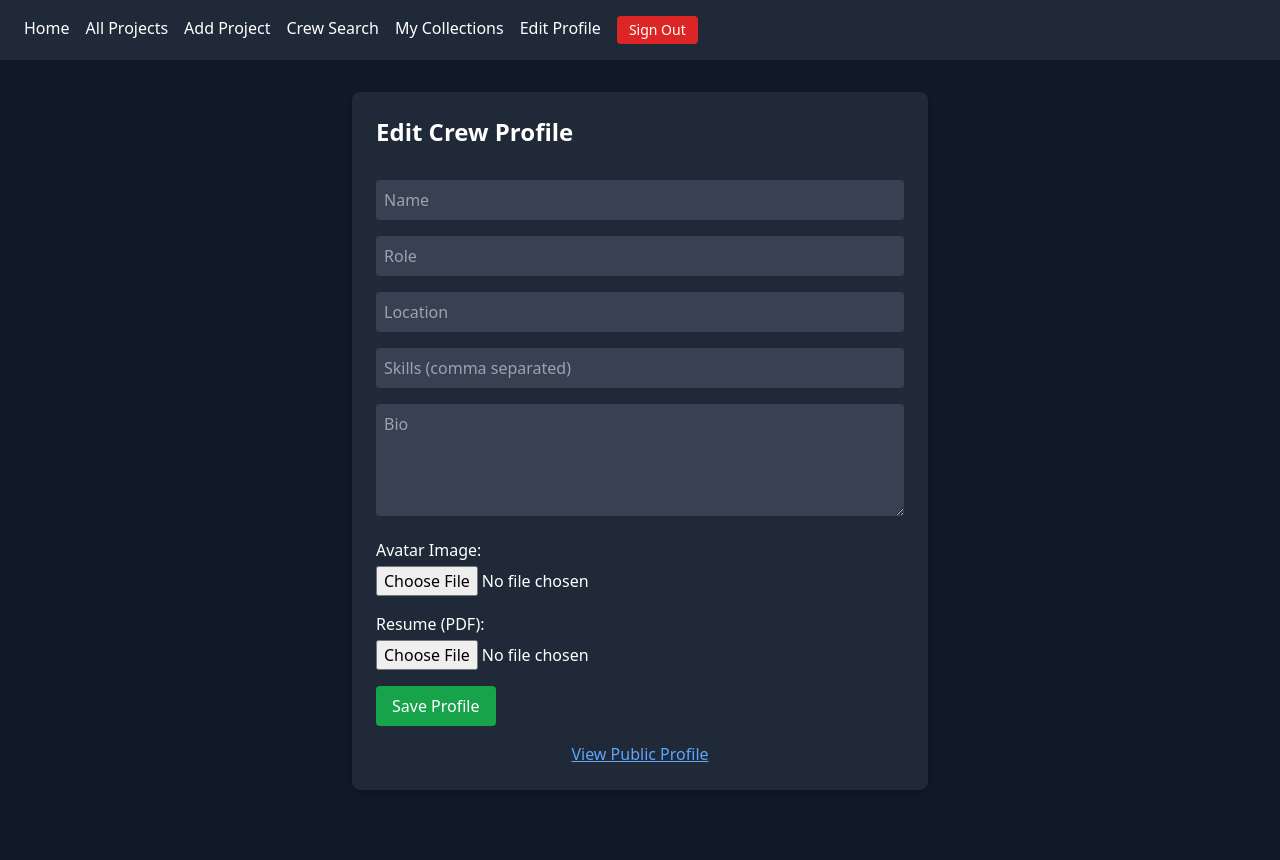
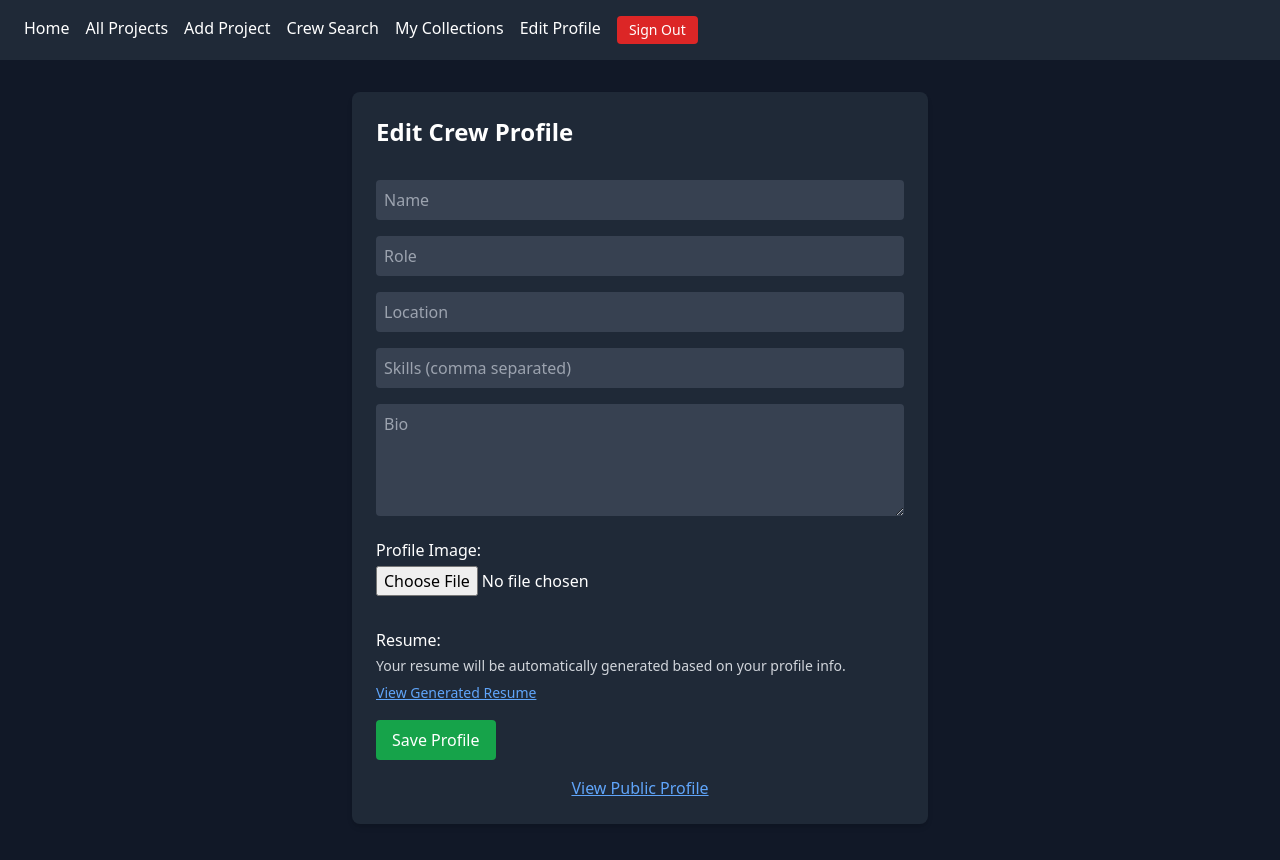
Before and after one commit to fco71/whosonset, a React app: page /edit-profile in a window 1280 px wide. Built offline with nearby package versions, Linux system fonts and the light colour scheme; no server answers; the database is empty; sample sign-in values are in the browser's storage.

Commit message:
another update better than before. But still not saving to firestore

```diff
--- a/src/components/EditCrewProfile.tsx
+++ b/src/components/EditCrewProfile.tsx
@@ -10,8 +10,7 @@ interface FormData {
   location: string;
   skills: string;
   bio: string;
-  avatarUrl: string;
-  resumeUrl: string;
+  profileImageUrl: string;
 }
 
 const EditCrewProfile: React.FC = () => {
@@ -24,15 +23,14 @@ const EditCrewProfile: React.FC = () => {
     location: '',
     skills: '',
     bio: '',
-    avatarUrl: '',
-    resumeUrl: '',
+    profileImageUrl: '',
   });
 
   const [errors, setErrors] = useState<Partial<FormData>>({});
   const [loading, setLoading] = useState(false);
   const [message, setMessage] = useState<string | null>(null);
 
-  // Fetch existing profile if available
+  // Fetch existing profile
   useEffect(() => {
     const fetchProfile = async () => {
       if (!currentUser) return;
@@ -40,7 +38,15 @@ const EditCrewProfile: React.FC = () => {
         const docRef = doc(db, 'crewProfiles', currentUser.uid);
         const docSnap = await getDoc(docRef);
         if (docSnap.exists()) {
-          setForm(docSnap.data() as FormData);
+          const data = docSnap.data();
+          setForm({
+            name: data.name || '',
+            role: data.role || '',
+            location: data.location || '',
+            skills: data.skills || '',
+            bio: data.bio || '',
+            profileImageUrl: data.profileImageUrl || '',
+          });
         }
       } catch (error) {
         console.error('Error loading profile:', error);
@@ -71,29 +77,16 @@ const EditCrewProfile: React.FC = () => {
     return Object.keys(newErrors).length === 0;
   };
 
-  const handleAvatarChange = async (e: React.ChangeEvent<HTMLInputElement>) => {
+  const handleProfileImageChange = async (e: React.ChangeEvent<HTMLInputElement>) => {
     if (!currentUser || !e.target.files?.[0]) return;
     const file = e.target.files[0];
-    const storageRef = ref(storage, `avatars/${currentUser.uid}`);
+    const storageRef = ref(storage, `profileImages/${currentUser.uid}`);
     try {
       await uploadBytes(storageRef, file);
       const downloadURL = await getDownloadURL(storageRef);
-      setForm((prevForm) => ({ ...prevForm, avatarUrl: downloadURL }));
+      setForm((prevForm) => ({ ...prevForm, profileImageUrl: downloadURL }));
     } catch (error) {
-      console.error('Error uploading avatar:', error);
-    }
-  };
-
-  const handleResumeChange = async (e: React.ChangeEvent<HTMLInputElement>) => {
-    if (!currentUser || !e.target.files?.[0]) return;
-    const file = e.target.files[0];
-    const storageRef = ref(storage, `resumes/${currentUser.uid}.pdf`);
-    try {
-      await uploadBytes(storageRef, file);
-      const downloadURL = await getDownloadURL(storageRef);
-      setForm((prevForm) => ({ ...prevForm, resumeUrl: downloadURL }));
-    } catch (error) {
-      console.error('Error uploading resume:', error);
+      console.error('Error uploading profile image:', error);
     }
   };
 
@@ -110,7 +103,8 @@ const EditCrewProfile: React.FC = () => {
     setMessage(null);
 
     try {
-      await setDoc(doc(db, 'crewProfiles', currentUser.uid), form);
+      const docRef = doc(db, 'crewProfiles', currentUser.uid);
+      await setDoc(docRef, { ...form, uid: currentUser.uid });
       setMessage('Profile saved successfully!');
     } catch (error) {
       console.error('Error saving profile:', error);
@@ -171,44 +165,42 @@ const EditCrewProfile: React.FC = () => {
         />
         {errors.bio && <p className="text-red-400 text-sm">{errors.bio}</p>}
 
-        {/* Avatar Upload */}
+        {/* Profile Image Upload */}
         <div>
-          <label className="block mb-1">Avatar Image:</label>
-          <input type="file" accept="image/*" onChange={handleAvatarChange} />
-          {form.avatarUrl && (
+          <label className="block mb-1">Profile Image:</label>
+          <input type="file" accept="image/*" onChange={handleProfileImageChange} />
+          {form.profileImageUrl && (
             <>
-              <img src={form.avatarUrl} alt="avatar" className="mt-2 h-20 w-20 object-cover rounded-full" />
+              <img
+                src={form.profileImageUrl}
+                alt="profile"
+                className="mt-2 h-20 w-20 object-cover rounded-full"
+              />
               <button
-                onClick={() => setForm((prev) => ({ ...prev, avatarUrl: '' }))}
+                onClick={() => setForm((prev) => ({ ...prev, profileImageUrl: '' }))}
                 className="mt-2 text-red-400 underline text-sm"
               >
-                Remove Avatar
+                Remove Profile Image
               </button>
             </>
           )}
         </div>
 
-        {/* Resume Upload */}
-        <div>
-          <label className="block mb-1">Resume (PDF):</label>
-          <input type="file" accept="application/pdf" onChange={handleResumeChange} />
-          {form.resumeUrl && (
-            <>
-              <a
-                href={form.resumeUrl}
-                target="_blank"
-                rel="noopener noreferrer"
-                className="text-blue-400 underline mt-2 block"
-              >
-                View Uploaded Resume
-              </a>
-              <button
-                onClick={() => setForm((prev) => ({ ...prev, resumeUrl: '' }))}
-                className="mt-1 text-red-400 underline text-sm"
-              >
-                Remove Resume
-              </button>
-            </>
+        {/* Resume Placeholder */}
+        <div className="pt-4">
+          <label className="block mb-1">Resume:</label>
+          <p className="text-sm text-gray-300 mb-1">
+            Your resume will be automatically generated based on your profile info.
+          </p>
+          {currentUser && (
+            <a
+              href={`/resume/${currentUser.uid}`}
+              target="_blank"
+              rel="noopener noreferrer"
+              className="text-blue-400 underline text-sm"
+            >
+              View Generated Resume
+            </a>
           )}
         </div>
 
@@ -221,7 +213,7 @@ const EditCrewProfile: React.FC = () => {
           {loading ? 'Saving...' : 'Save Profile'}
         </button>
 
-        {/* Public Profile Preview */}
+        {/* Public Profile Link */}
         {currentUser && (
           <a
             href={`/crew/${currentUser.uid}`}
```
